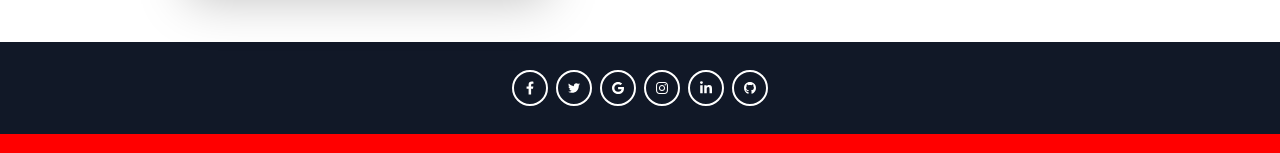
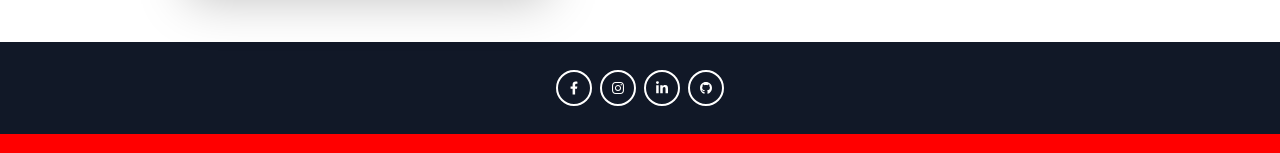
Before and after one commit to sayeef-rahman/sayeef-rahman-portfolio-website, a React (Create React App) app: page / in a window 1280 px wide. Shown: the part 2506-2659 px from the top of the page. Built offline with nearby package versions, Linux system fonts and the light colour scheme.

Commit message:
footer link updated

```diff
--- a/src/Pages/Shared/Footer.js
+++ b/src/Pages/Shared/Footer.js
@@ -5,7 +5,7 @@
         <footer className="text-center bg-gray-900 text-white">
             <div className="py-6">
                 <div className="flex justify-center mx-auto">
-                    <a href="#!" type="button" className="rounded-full border-2 border-white text-white leading-normal uppercase hover:bg-black hover:bg-opacity-5 focus:outline-none focus:ring-0 transition duration-150 ease-in-out w-9 h-9 m-1">
+                    <a href="https://www.facebook.com/sayeeff" type="button" className="rounded-full border-2 border-white text-white leading-normal uppercase hover:bg-black hover:bg-opacity-5 focus:outline-none focus:ring-0 transition duration-150 ease-in-out w-9 h-9 m-1">
                         <svg aria-hidden="true"
                             focusable="false"
                             data-prefix="fab"
@@ -22,41 +22,7 @@
                         </svg>
                     </a>
 
-                    <a href="#!" type="button" className="rounded-full border-2 border-white text-white leading-normal uppercase hover:bg-black hover:bg-opacity-5 focus:outline-none focus:ring-0 transition duration-150 ease-in-out w-9 h-9 m-1">
-                        <svg aria-hidden="true"
-                            focusable="false"
-                            data-prefix="fab"
-                            data-icon="twitter"
-                            className="w-3 h-full mx-auto"
-                            role="img"
-                            xmlns="http://www.w3.org/2000/svg"
-                            viewBox="0 0 512 512"
-                        >
-                            <path
-                                fill="currentColor"
-                                d="M459.37 151.716c.325 4.548.325 9.097.325 13.645 0 138.72-105.583 298.558-298.558 298.558-59.452 0-114.68-17.219-161.137-47.106 8.447.974 16.568 1.299 25.34 1.299 49.055 0 94.213-16.568 130.274-44.832-46.132-.975-84.792-31.188-98.112-72.772 6.498.974 12.995 1.624 19.818 1.624 9.421 0 18.843-1.3 27.614-3.573-48.081-9.747-84.143-51.98-84.143-102.985v-1.299c13.969 7.797 30.214 12.67 47.431 13.319-28.264-18.843-46.781-51.005-46.781-87.391 0-19.492 5.197-37.36 14.294-52.954 51.655 63.675 129.3 105.258 216.365 109.807-1.624-7.797-2.599-15.918-2.599-24.04 0-57.828 46.782-104.934 104.934-104.934 30.213 0 57.502 12.67 76.67 33.137 23.715-4.548 46.456-13.32 66.599-25.34-7.798 24.366-24.366 44.833-46.132 57.827 21.117-2.273 41.584-8.122 60.426-16.243-14.292 20.791-32.161 39.308-52.628 54.253z"
-                            ></path>
-                        </svg>
-                    </a>
-
-                    <a href="#!" type="button" className="rounded-full border-2 border-white text-white leading-normal uppercase hover:bg-black hover:bg-opacity-5 focus:outline-none focus:ring-0 transition duration-150 ease-in-out w-9 h-9 m-1">
-                        <svg aria-hidden="true"
-                            focusable="false"
-                            data-prefix="fab"
-                            data-icon="google"
-                            className="w-3 h-full mx-auto"
-                            role="img"
-                            xmlns="http://www.w3.org/2000/svg"
-                            viewBox="0 0 488 512"
-                        >
-                            <path
-                                fill="currentColor"
-                                d="M488 261.8C488 403.3 391.1 504 248 504 110.8 504 0 393.2 0 256S110.8 8 248 8c66.8 0 123 24.5 166.3 64.9l-67.5 64.9C258.5 52.6 94.3 116.6 94.3 256c0 86.5 69.1 156.6 153.7 156.6 98.2 0 135-70.4 140.8-106.9H248v-85.3h236.1c2.3 12.7 3.9 24.9 3.9 41.4z"
-                            ></path>
-                        </svg>
-                    </a>
-
-                    <a href="#!" type="button" className="rounded-full border-2 border-white text-white leading-normal uppercase hover:bg-black hover:bg-opacity-5 focus:outline-none focus:ring-0 transition duration-150 ease-in-out w-9 h-9 m-1">
+                    <a href="https://www.instagram.com/sayeef_rahman/" type="button" className="rounded-full border-2 border-white text-white leading-normal uppercase hover:bg-black hover:bg-opacity-5 focus:outline-none focus:ring-0 transition duration-150 ease-in-out w-9 h-9 m-1">
                         <svg aria-hidden="true"
                             focusable="false"
                             data-prefix="fab"
@@ -73,7 +39,7 @@
                         </svg>
                     </a>
 
-                    <a href="#!" type="button" className="rounded-full border-2 border-white text-white leading-normal uppercase hover:bg-black hover:bg-opacity-5 focus:outline-none focus:ring-0 transition duration-150 ease-in-out w-9 h-9 m-1">
+                    <a href="https://www.linkedin.com/in/sayeef-rahman/" type="button" className="rounded-full border-2 border-white text-white leading-normal uppercase hover:bg-black hover:bg-opacity-5 focus:outline-none focus:ring-0 transition duration-150 ease-in-out w-9 h-9 m-1">
                         <svg aria-hidden="true"
                             focusable="false"
                             data-prefix="fab"
```
